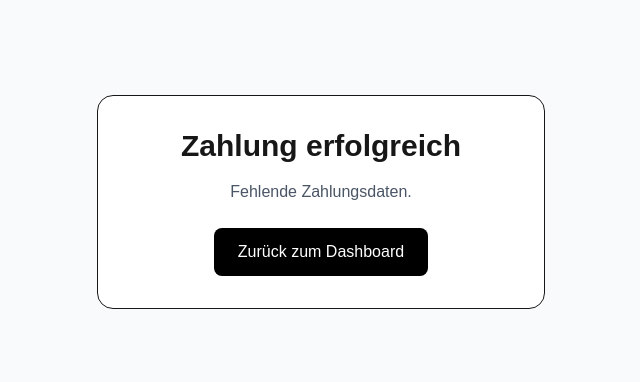
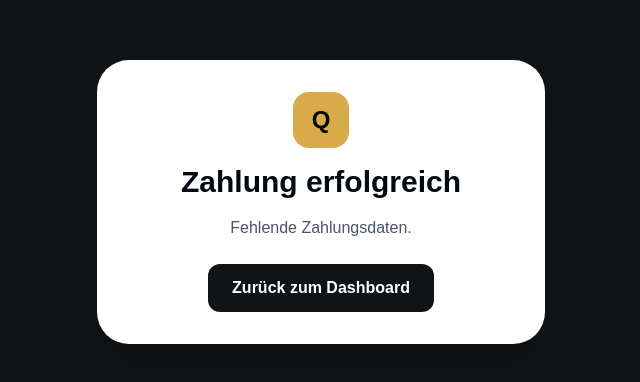
Before and after one commit to ALRAWIHOST/qmenu, a Next.js app: page /payment/success in a window 1280 px wide. Shown: the part 198-580 px from the top of the page, without its empty margins (319-959 px from the left). Built offline with nearby package versions, Linux system fonts and the light colour scheme; no server answers.

Commit message:
Save PayPal subscription ID after successful payment

```diff
--- a/src/app/payment/success/page.tsx
+++ b/src/app/payment/success/page.tsx
@@ -10,17 +10,35 @@ export default function PaymentSuccessPage() {
   useEffect(() => {
     const updatePlan = async () => {
       const params = new URLSearchParams(window.location.search);
+
       const plan = params.get("plan");
       const restaurantId = params.get("restaurantId");
+
+      // PayPal Subscriptions returns subscription_id
+      const subscriptionId =
+        params.get("subscription_id") ||
+        params.get("subscriptionId") ||
+        params.get("ba_token");
 
       if (!plan || !restaurantId) {
         setStatus("Fehlende Zahlungsdaten.");
         return;
       }
 
+      const updateData: {
+        plan: string;
+        paypal_subscription_id?: string;
+      } = {
+        plan,
+      };
+
+      if (subscriptionId) {
+        updateData.paypal_subscription_id = subscriptionId;
+      }
+
       const { error } = await supabase
         .from("restaurants")
-        .update({ plan })
+        .update(updateData)
         .eq("id", restaurantId);
 
       if (error) {
@@ -28,26 +46,30 @@ export default function PaymentSuccessPage() {
         return;
       }
 
-      setStatus(`Plan erfolgreich auf ${plan.toUpperCase()} aktualisiert.`);
+      setStatus(
+        `Plan erfolgreich auf ${plan.toUpperCase()} aktualisiert.`
+      );
     };
 
     updatePlan();
   }, []);
 
   return (
-    <main className="min-h-screen flex items-center justify-center bg-gray-50">
-      <div className="bg-white border rounded-2xl p-8 max-w-md w-full text-center">
-        <h1 className="text-3xl font-bold mb-4">
+    <main className="min-h-screen flex items-center justify-center bg-[#111416] text-white p-6">
+      <div className="bg-white rounded-[2rem] p-8 max-w-md w-full text-center text-gray-950 shadow-2xl">
+        <div className="mx-auto mb-4 flex h-14 w-14 items-center justify-center rounded-2xl bg-[#d8aa48] text-2xl font-extrabold text-black">
+          Q
+        </div>
+
+        <h1 className="text-3xl font-extrabold mb-4">
           Zahlung erfolgreich
         </h1>
 
-        <p className="text-gray-600 mb-6">
-          {status}
-        </p>
+        <p className="text-gray-600 mb-6">{status}</p>
 
         <Link
           href="/dashboard"
-          className="bg-black text-white px-6 py-3 rounded-lg inline-block"
+          className="bg-[#111416] text-white px-6 py-3 rounded-xl font-bold inline-block"
         >
           Zurück zum Dashboard
         </Link>
```
